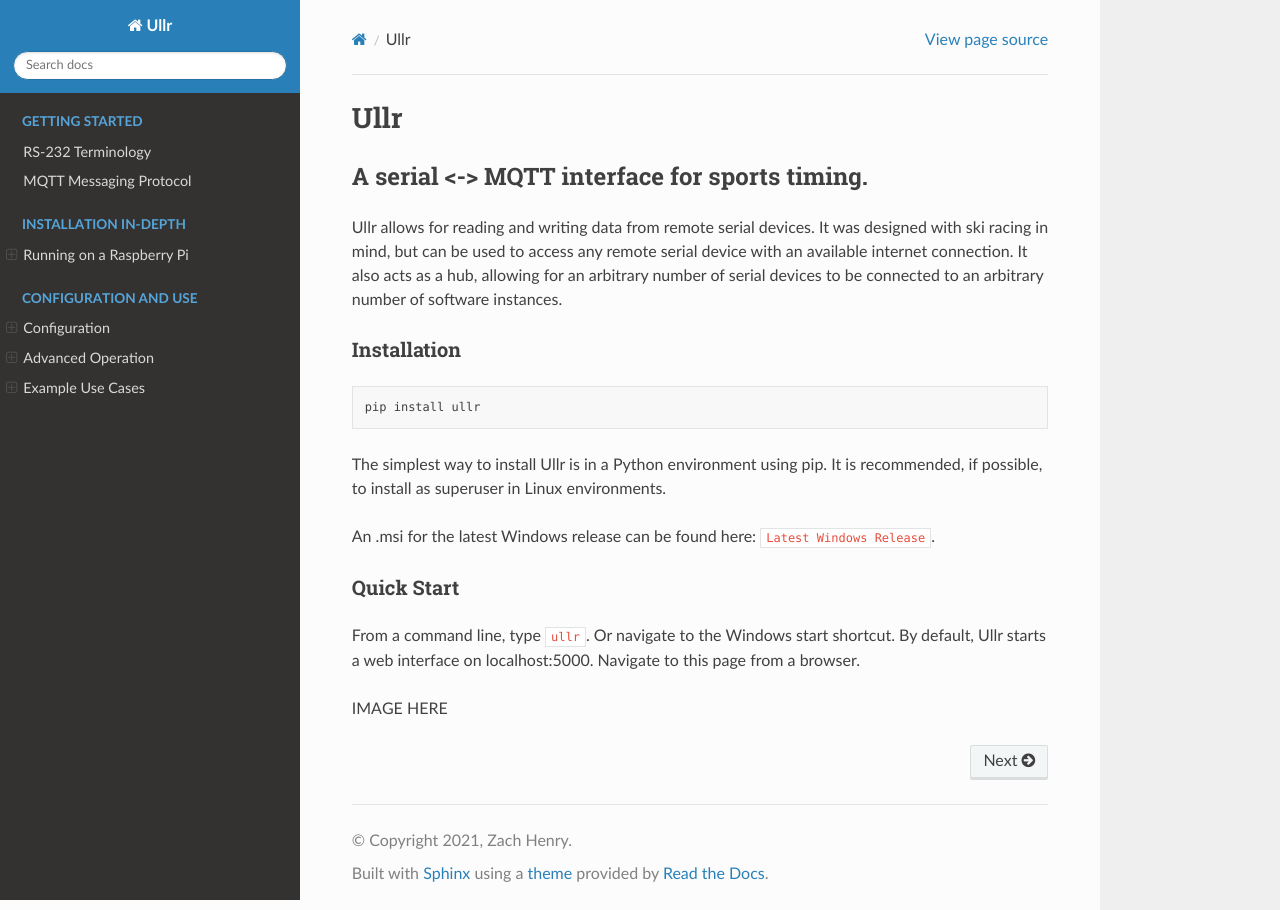
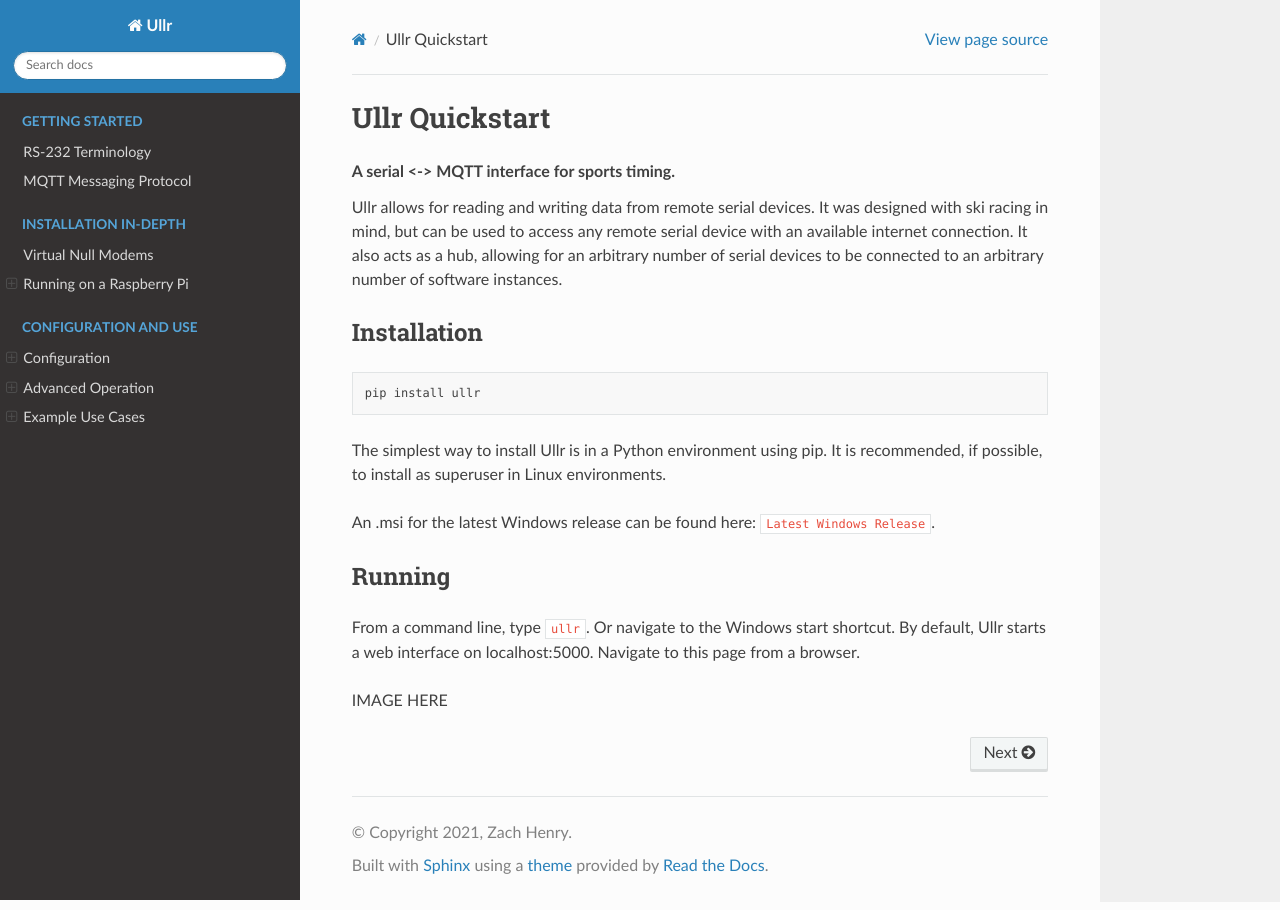
Before and after one commit to zhenry9/ullr, a Sphinx documentation site: the page built from docs/index.rst, in a window 1280 px wide. Built offline with Sphinx 7.4.7 and the Read the Docs theme 2.0.0, drawn with Linux system fonts in a browser that asks for light colours; pages that are not in the unit, such as notebooks, are missing from menus; cross-references to code outside the pages are shown as plain code.

Commit message:
write docs

```diff
--- a/docs/advanced.rst
+++ b/docs/advanced.rst
@@ -1,8 +1,5 @@
 Advanced Operation
 ==================
-
-Virtual Null Modems
-~~~~~~~~~~~~~~~~~~~
 
 
 Command Line Operation
--- a/docs/index.rst
+++ b/docs/index.rst
@@ -1,9 +1,8 @@
-=====
-Ullr
-=====
+===============
+Ullr Quickstart
+===============
 
-A serial <-> MQTT interface for sports timing.
-==============================================
+.. rubric:: A serial <-> MQTT interface for sports timing.
 
 Ullr allows for reading and writing data from remote serial devices. It was
 designed with ski racing in mind, but can be used to access any remote serial
@@ -23,8 +22,8 @@
 An .msi for the latest Windows release can be found here:
 :xref:`Latest Windows Release`.
 
-Quick Start
-~~~~~~~~~~~
+Running
+~~~~~~~
 From a command line, type :code:`ullr`. Or navigate to the Windows start
 shortcut. By default, Ullr starts a web interface on localhost:5000. Navigate
 to this page from a browser.
@@ -46,6 +45,7 @@
     :hidden:
     :caption: Installation In-Depth
 
+    null-modems
     raspberry-pi
 
 .. toctree::
--- /dev/null
+++ b/docs/null-modems.rst
@@ -0,0 +1,2 @@
+Virtual Null Modems
+===================
--- a/docs/raspberry-pi.rst
+++ b/docs/raspberry-pi.rst
@@ -113,7 +113,8 @@
 The file should look similar to this when you're done:
 
 .. figure:: /_static/cron-settings.png
-    :caption: The cron table with ullr task added.
+
+    Cron table with ullr task added.
 
 Hit control-x, y for yes, then enter to confirm. That's it! Ullr will now run
 whenever the Raspberry Pi is powered on.
```
